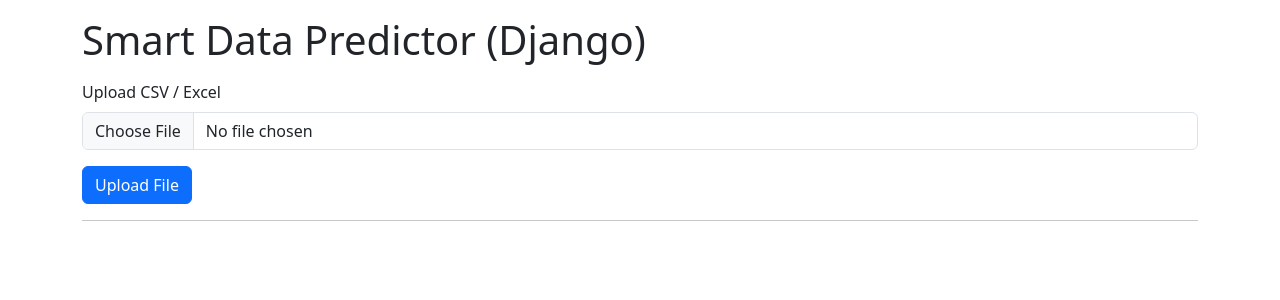
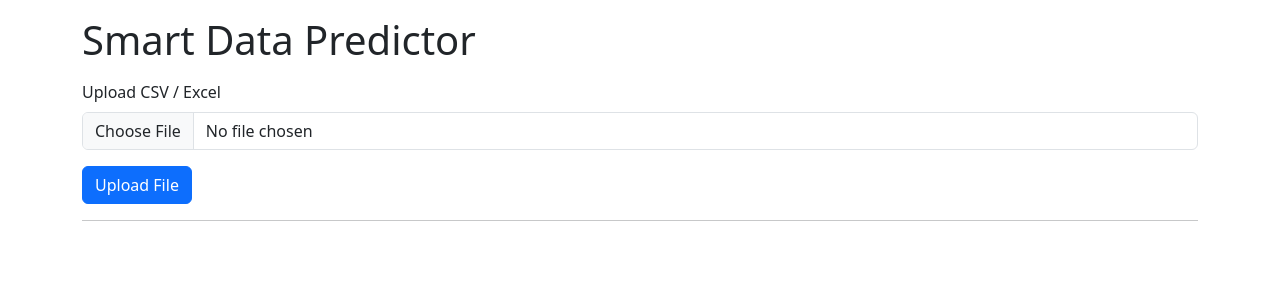
Before and after one commit to Siddhant995/AIML, a Django app: page / in a window 1280 px wide. Shown: the top 300 px of the page. Run offline with Django 4.2, Linux system fonts and the light colour scheme; some libraries are stand-ins or nearby versions.

Commit message:
Smart_Data_Pred_Phase5

```diff
--- a/smartapp/settings.py
+++ b/smartapp/settings.py
@@ -6,6 +6,10 @@ ALLOWED_HOSTS = ['*']
 CSRF_TRUSTED_ORIGINS = [
     "https://aiml-1-p8wz.onrender.com"
 ]
+SECURE_PROXY_SSL_HEADER = ('HTTP_X_FORWARDED_PROTO', 'https')
+CSRF_COOKIE_SECURE = True
+SESSION_COOKIE_SECURE = True
+CSRF_COOKIE_SAMESITE = 'Lax'
 INSTALLED_APPS = [
     'django.contrib.staticfiles',
     'django.contrib.sessions',
--- a/templates/base.html
+++ b/templates/base.html
@@ -5,13 +5,13 @@
 <html>
 <head>
   <meta charset="utf-8"/>
-  <title>Smart Data Predictor (Django)</title>
+  <title>Smart Data Predictor</title>
   <link href="https://cdn.jsdelivr.net/npm/bootstrap@5.3.0/dist/css/bootstrap.min.css" rel="stylesheet"/>
   <script src="https://cdn.plot.ly/plotly-latest.min.js"></script>
 </head>
 <body class="p-3">
   <div class="container">
-    <h1 class="mb-3">Smart Data Predictor (Django)</h1>
+    <h1 class="mb-3">Smart Data Predictor</h1>
     {% block content %}{% endblock %}
   </div>
 </body>
```
